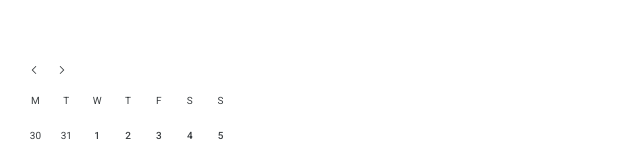
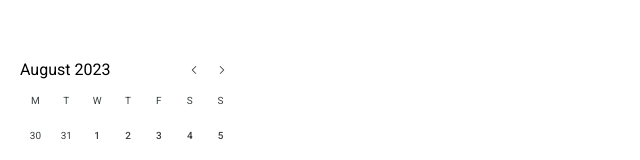
Before and after one commit to BriedyteE/calendar_react, a React (Vite) app: page / in a window 1280 px wide. Shown: the top 160 px of the page, without its empty margins (0-640 px from the left). Built offline with nearby package versions, Linux system fonts and the light colour scheme.

Commit message:
Added mini calendar's back and forth navigation

```diff
--- a/src/components/App/App.tsx
+++ b/src/components/App/App.tsx
@@ -1,7 +1,9 @@
 import { useState } from "react";
-import { getDateData } from "../../utils/date";
+import { getAdjecentMonth, getDateData } from "../../utils/date";
 import MonthCalendar from "../MonthCalendar/MonthCalendar";
 import Styles from "./app.module.css";
+import NavigationButtons from "../NavigationButtons";
+import { MONTHS } from "../../config/constants";
 
 function App() {
   const currentDate = getDateData(new Date());
@@ -14,6 +16,24 @@ function App() {
       <header className={Styles.header}></header>
       <div className={Styles.sidebarAndMain}>
         <aside className={Styles.sidebar}>
+          <div className={Styles.navigationHeader}>
+            <div className={Styles.navigationHeader}>
+              <p>{`${
+                MONTHS[miniCalMonthStart.getMonth()]
+              } ${miniCalMonthStart.getFullYear()}`}</p>
+            </div>
+
+            <NavigationButtons
+              onNavigationClick={({ isLeft }) =>
+                setMiniCalMonthStart(
+                  getAdjecentMonth({
+                    date: miniCalMonthStart,
+                    isPrevious: isLeft,
+                  })
+                )
+              }
+            />
+          </div>
           <MonthCalendar
             monthStartDate={miniCalMonthStart}
             selectedDate={"2023-08-30"}
--- a/src/components/App/app.module.css
+++ b/src/components/App/app.module.css
@@ -1,3 +1,9 @@
+.navigationHeader {
+  display: flex;
+  align-items: center;
+  justify-content: space-between;
+}
+
 .appWrapper {
   height: 100%;
   display: flex;
--- a/src/components/MonthCalendar/MonthCalendar.tsx
+++ b/src/components/MonthCalendar/MonthCalendar.tsx
@@ -1,6 +1,4 @@
 import Styles from "./monthCalendar.module.css";
-
-import NavigationButtons from "../NavigationButtons";
 
 import { getDateData } from "../../utils/date.ts";
 import { DAY_NAMES } from "../../config/constants.ts";
@@ -33,7 +31,6 @@ function MonthCalendar({
 
   return (
     <>
-      <NavigationButtons onLeftClick={() => {}} onRightClick={() => {}} />
       <div className={Styles.row}>
         {daysIndexes.map((index) => (
           <div
--- a/src/components/NavigationButtons/NavigationButtons.tsx
+++ b/src/components/NavigationButtons/NavigationButtons.tsx
@@ -8,32 +8,36 @@ export enum NavigationBtnVariant {
 
 interface NavigationButtonProps {
   variant?: NavigationBtnVariant;
-  onLeftClick: () => void;
-  onRightClick: () => void;
+  onNavigationClick: ({ isLeft }: { isLeft: boolean }) => void;
 }
 
 function NavigationButtons({
   variant = NavigationBtnVariant.Small,
-  onLeftClick,
-  onRightClick,
+  onNavigationClick,
 }: NavigationButtonProps) {
   return (
-    <>
-      <button className={Styles.button} onClick={onLeftClick}>
+    <div>
+      <button
+        className={Styles.button}
+        onClick={() => onNavigationClick({ isLeft: true })}
+      >
         <img
           src={navigationArrow}
           alt="Navigate back"
           className={`${Styles[variant]} ${Styles.left}`}
         />
       </button>
-      <button className={Styles.button} onClick={onRightClick}>
+      <button
+        className={Styles.button}
+        onClick={() => onNavigationClick({ isLeft: false })}
+      >
         <img
           src={navigationArrow}
-          alt="Navigate back"
+          alt="Navigate forward"
           className={Styles[variant]}
         />
       </button>
-    </>
+    </div>
   );
 }
 
--- a/src/config/constants.ts
+++ b/src/config/constants.ts
@@ -7,3 +7,18 @@ export const DAY_NAMES: { [day: number]: string } = {
   6: "Saturday",
   7: "Sunday",
 };
+
+export const MONTHS: { [month: number]: string } = {
+  0: "January",
+  1: "February",
+  2: "March",
+  3: "April",
+  4: "May",
+  5: "June",
+  6: "July",
+  7: "August",
+  8: "September",
+  9: "October",
+  10: "November",
+  11: "December",
+};
--- a/src/utils/date.ts
+++ b/src/utils/date.ts
@@ -1,3 +1,8 @@
+interface GetAdjecentMonth {
+  date: Date;
+  isPrevious: boolean;
+}
+
 export const getDateData = (date: Date) => {
   const dayOfWeek = date.getDay();
   const dayOfMonth = date.getDate();
@@ -18,3 +23,8 @@ export const getDateData = (date: Date) => {
     date,
   };
 };
+
+export const getAdjecentMonth = ({ date, isPrevious }: GetAdjecentMonth) => {
+  const month = date.getMonth();
+  return new Date(date.getFullYear(), isPrevious ? month - 1 : month + 1, 1);
+};
```
